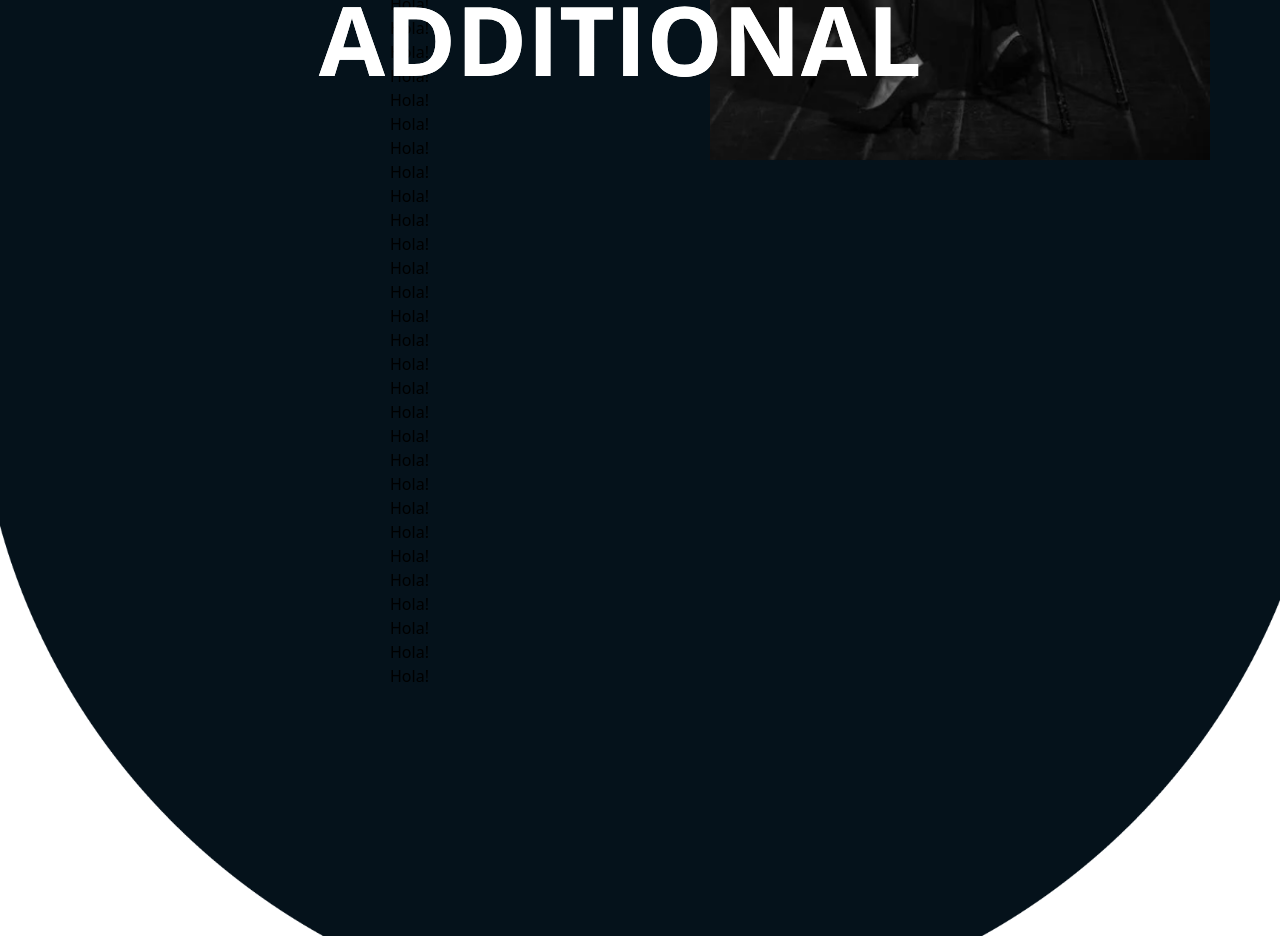
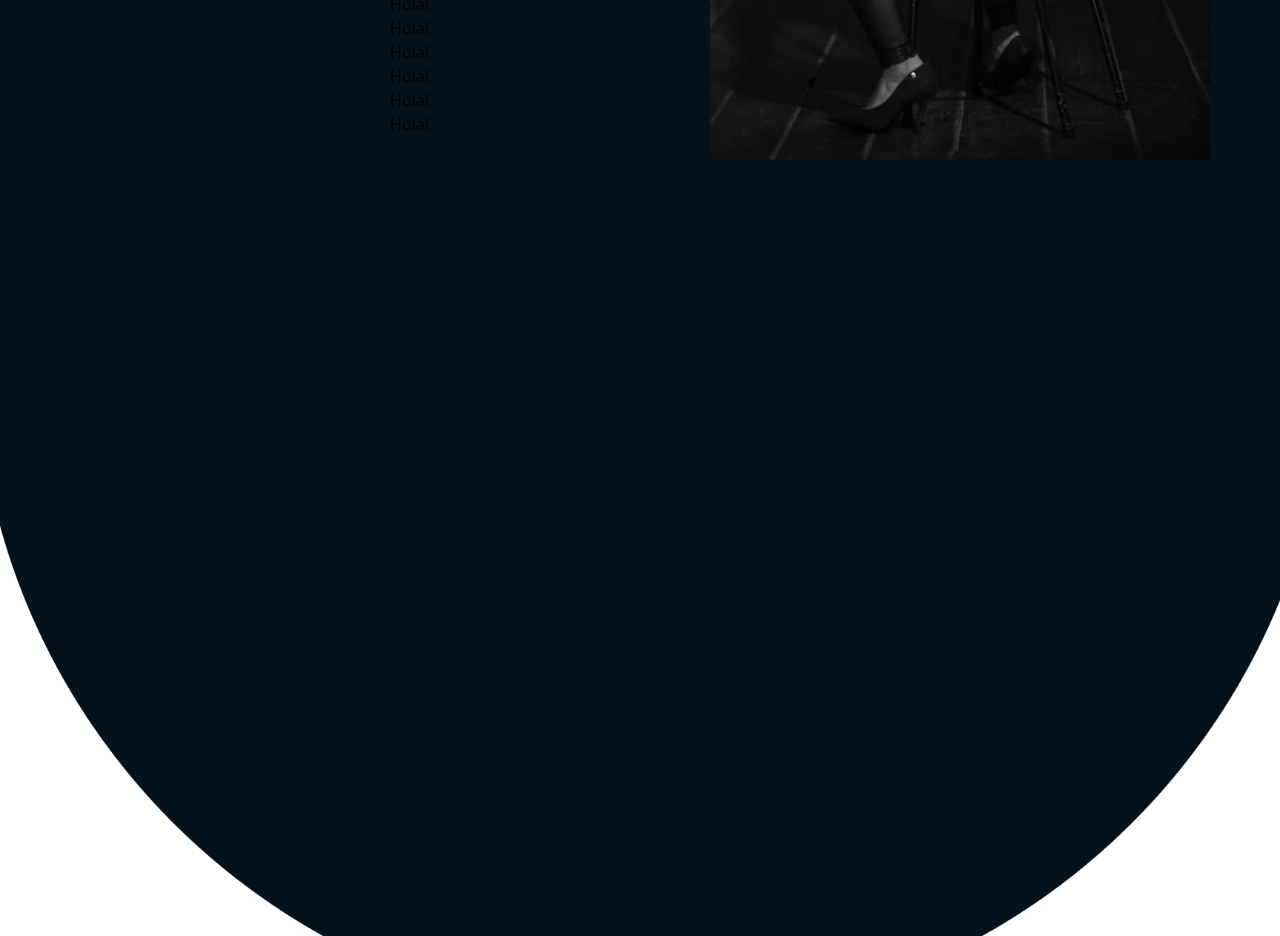
Before and after one commit to Josephxrex/Still-Shop, a React (Vite) app: page / in a window 1280 px wide. Shown: the part 1580-2516 px from the top of the page. Built offline with nearby package versions, Linux system fonts and the light colour scheme.

Commit message:
Hola mundo AddX18

```diff
--- a/src/components/Additional.jsx
+++ b/src/components/Additional.jsx
@@ -22,36 +22,14 @@ const Additional = () => {
               <div>Hola!</div>
               <div>Hola!</div>
               <div>Hola!</div>
-
               <div>Hola!</div>
               <div>Hola!</div>
               <div>Hola!</div>
               <div>Hola!</div>
               <div>Hola!</div>
               <div>Hola!</div>
-              <div>Hola!</div>
-              <div>Hola!</div>
-              <div>Hola!</div>
-              <div>Hola!</div>
-              <div>Hola!</div>
-              <div>Hola!</div>
-              <div>Hola!</div>
-              <div>Hola!</div>
-              <div>Hola!</div>
-              <div>Hola!</div>
-              <div>Hola!</div>
-              <div>Hola!</div>
-              <div>Hola!</div>
-              <div>Hola!</div>
-              <div>Hola!</div>
-              <div>Hola!</div>
-              <div>Hola!</div>
-              <div>Hola!</div>
-              <div>Hola!</div>
-              <div>Hola!</div>
-              <div>Hola!</div>
-              <div>Hola!</div>
-              <div>Hola!</div>
+
+
             </div>
           </div>
         </div>
```
